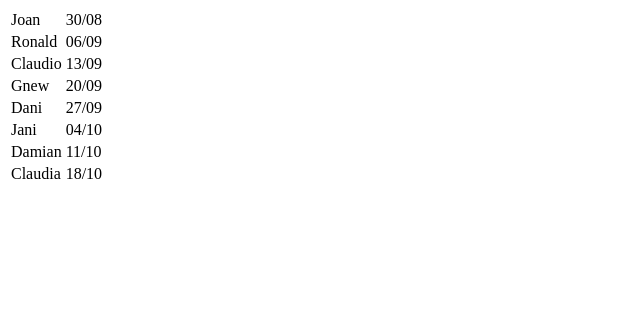
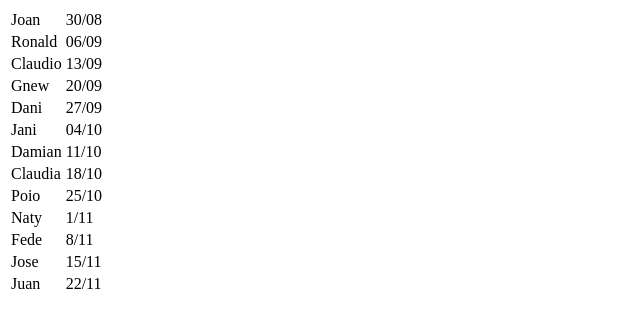
Before and after one commit to Jooeey4/Jooeey4.github.io, a plain HTML site: page index.html in a window 1280 px wide. Shown: the whole page, without its empty margins (0-640 px from the left). Drawn offline with Linux system fonts and the light colour scheme.

Commit message:
Update index.html

```diff
--- a/index.html
+++ b/index.html
@@ -37,6 +37,26 @@
       <td>Claudia</td>
       <td>18/10</td>
     </tr>
+    <tr>
+      <td>Poio</td>
+      <td>25/10</td>
+    </tr>
+    <tr>
+      <td>Naty</td>
+      <td>1/11</td>
+    </tr>
+    <tr>
+      <td>Fede</td>
+      <td>8/11</td>
+    </tr>
+    <tr>
+      <td>Jose</td>
+      <td>15/11</td>
+    </tr>
+    <tr>
+      <td>Juan</td>
+      <td>22/11</td>
+    </tr>
   </table>
 </body>
 </html>
```
